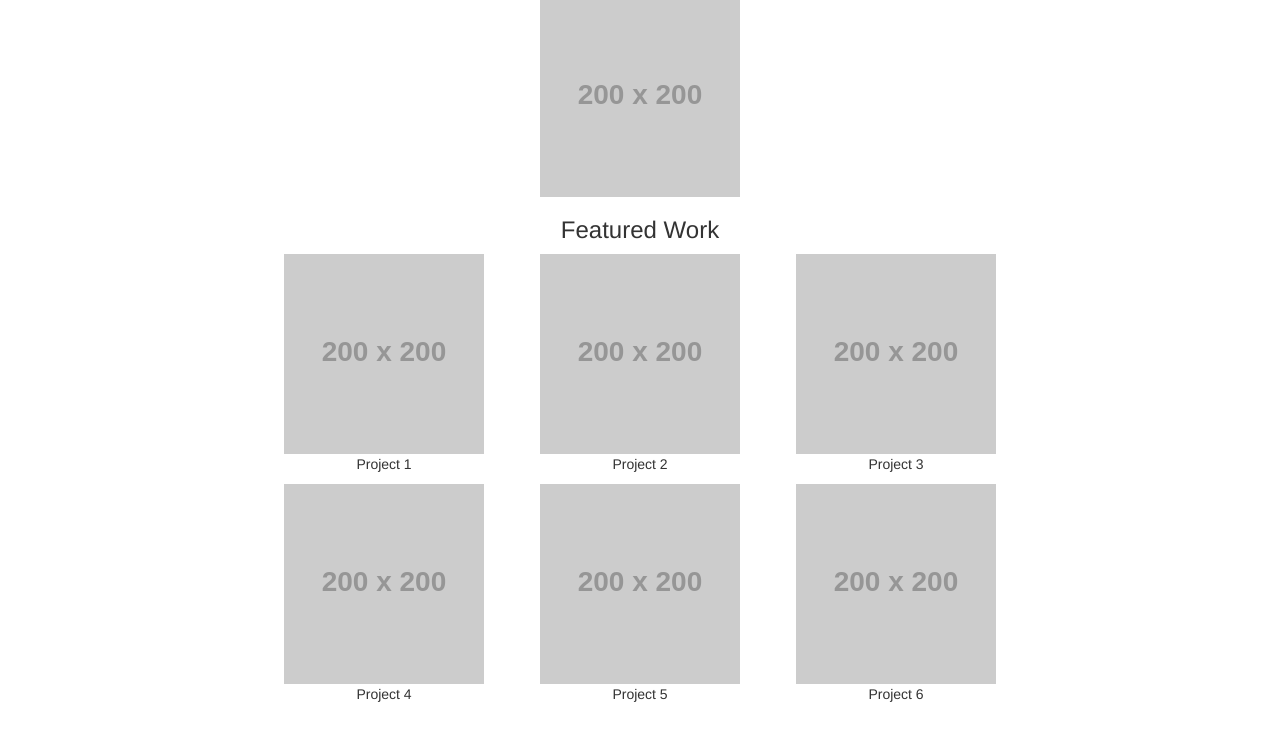
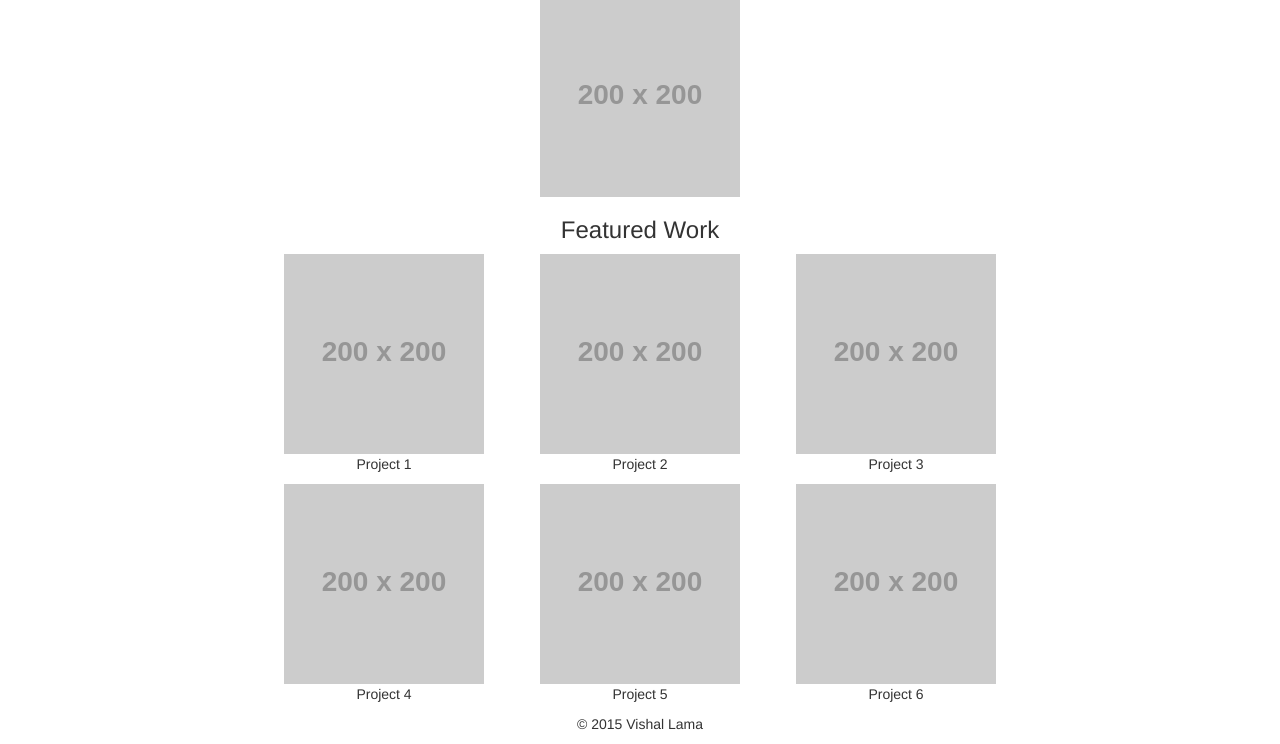
Before and after one commit to vishallama/udacity-frontend-portfolio, a plain HTML site: page index.html in a window 1280 px wide. Shown: the part 202-946 px from the top of the page. Before the commit the page ends 916 px from the top, so only its background shows below. Drawn offline with Linux system fonts and the light colour scheme; placeholder pictures from the web are drawn by us.

Commit message:
Add footer with copyright information

```diff
--- a/index.html
+++ b/index.html
@@ -104,6 +104,15 @@
                 <p class="text-center">Project 6</p>
             </div>
         </div>
+        <footer>
+            <div class="row">
+                <div class="col-sm-12">
+                    <p class="text-center">
+                        © 2015 Vishal Lama
+                    </p>
+                </div>
+            </div>
+        </footer>
     <!-- Load Query and Bootstrap javascript files -->
     <script src="js/jquery-1.11.3.min.js"></script>
     <script src="js/bootstrap.min.js"></script>
```
